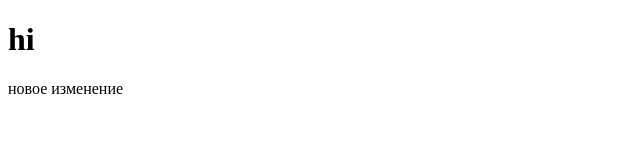
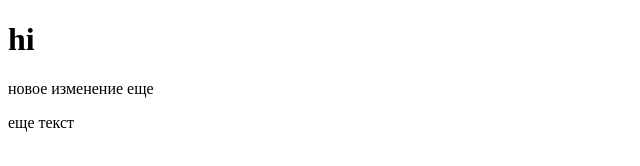
Before and after one commit to Vsevolod23/test, a plain HTML site: page index.html in a window 1280 px wide. Shown: the whole page, without its empty margins (0-640 px from the left). Drawn offline with Linux system fonts and the light colour scheme.

Commit message:
second commit

```diff
--- a/index.html
+++ b/index.html
@@ -6,6 +6,7 @@
 </head>
 <body>
 	<h1>hi</h1>
-	<p>новое изменение</p>
+	<p>новое изменение еще</p>
+	<p>еще текст</p>
 </body>
 </html>
```
Also changed, not shown: css/style.css (added).
